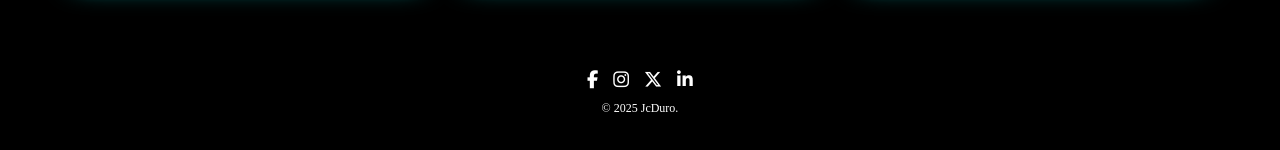
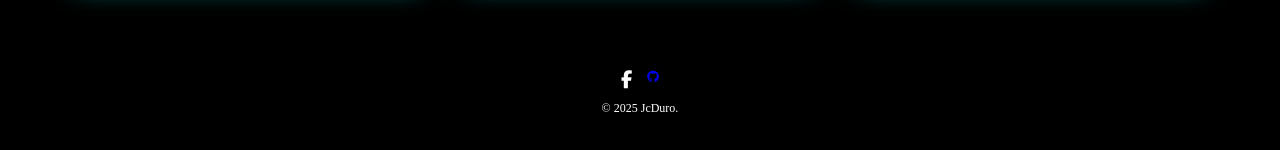
Before and after one commit to jcduro/Efecto_css_cards_anime, a plain HTML site: page index.html in a window 1280 px wide. Shown: the part 620-770 px from the top of the page. Drawn offline with Linux system fonts and the light colour scheme.

Commit message:
Update index.html

```diff
--- a/index.html
+++ b/index.html
@@ -20,7 +20,7 @@
   <meta name="viewport" content="width=device-width, initial-scale=1.0" />
   <link rel="stylesheet" href="https://cdnjs.cloudflare.com/ajax/libs/font-awesome/6.5.0/css/all.min.css"/>
   <link href='https://fonts.googleapis.com/css?family=Open+Sans:400,300,600,700,800' rel='stylesheet' type='text/css'>
-  <title>Neon Portfolio Grid</title>
+  <title>Neon Cards Grid</title>
 	<link rel="stylesheet" href="css/main.css">
 </head>
 <body>
@@ -109,17 +109,11 @@
 
 <footer> <!-- footer -->
   <div class="social-links">
-    <a href="https://www.facebook.com" target="_blank" class="social-icon">
+    <a href="https://www.facebook.com/profile.php?id=61581848413029" target="_blank" class="social-icon">
       <i class="fab fa-facebook-f"></i>
     </a>
-    <a href="https://www.instagram.com" target="_blank" class="social-icon">
-      <i class="fab fa-instagram"></i>
-    </a>
-    <a href="https://www.twitter.com" target="_blank" class="social-icon">
-      <i class="fab fa-x-twitter"></i>
-    </a>
-    <a href="https://www.linkedin.com" target="_blank" class="social-icon">
-      <i class="fab fa-linkedin-in"></i>
+     <a href="https://github.com/jcduro" target="_blank">
+	 <i class="fab fa-github"></i>
     </a>
   </div>
   <span id="copy">&copy; 2025 JcDuro.</span>
```
